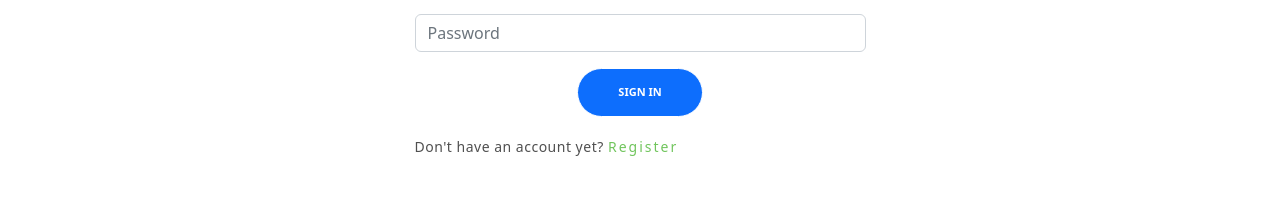
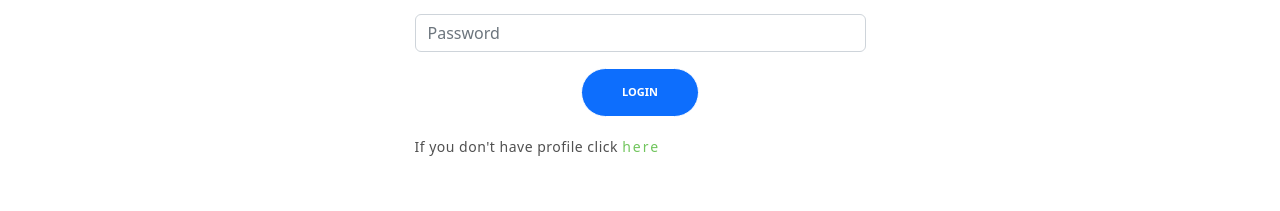
Before and after one commit to mihalkoff/react-project, a React (Create React App) app in the folder client/: page /login in a window 1280 px wide. Shown: the part 254-465 px from the top of the page. Built offline with nearby package versions, Linux system fonts and the light colour scheme.

Commit message:
Update Login.js

```diff
--- a/client/src/components/Login/Login.js
+++ b/client/src/components/Login/Login.js
@@ -15,13 +15,13 @@ export const Login = () => {
                                     <input type="email" className="form-control" name="email" id="email" placeholder="Your Email"/>
                                 </div>
                                 <div className="form-group" style={{marginBottom: '1rem'}}>
-                                    <input type="password" autocomplete="on" className="form-control" name="password" id="subject" placeholder="Password"/>
+                                    <input type="password" autocomplete="on" className="form-control" name="password" id="login-password" placeholder="Password"/>
                                 </div>
                                 <div className="text-center" style={{marginBottom: '1rem'}}>
-                                    <button className="btn btn-primary" type="submit">Sign in</button>
+                                    <button className="btn btn-primary" type="submit">Login</button>
                                 </div>
                             </form>
-                            <p>Don't have an account yet?  <a href="/register">Register</a> </p>
+                            <p>If you don't have profile click <a href="/register">here</a></p>
                         </div>
                     </div>
                 </div>
```
